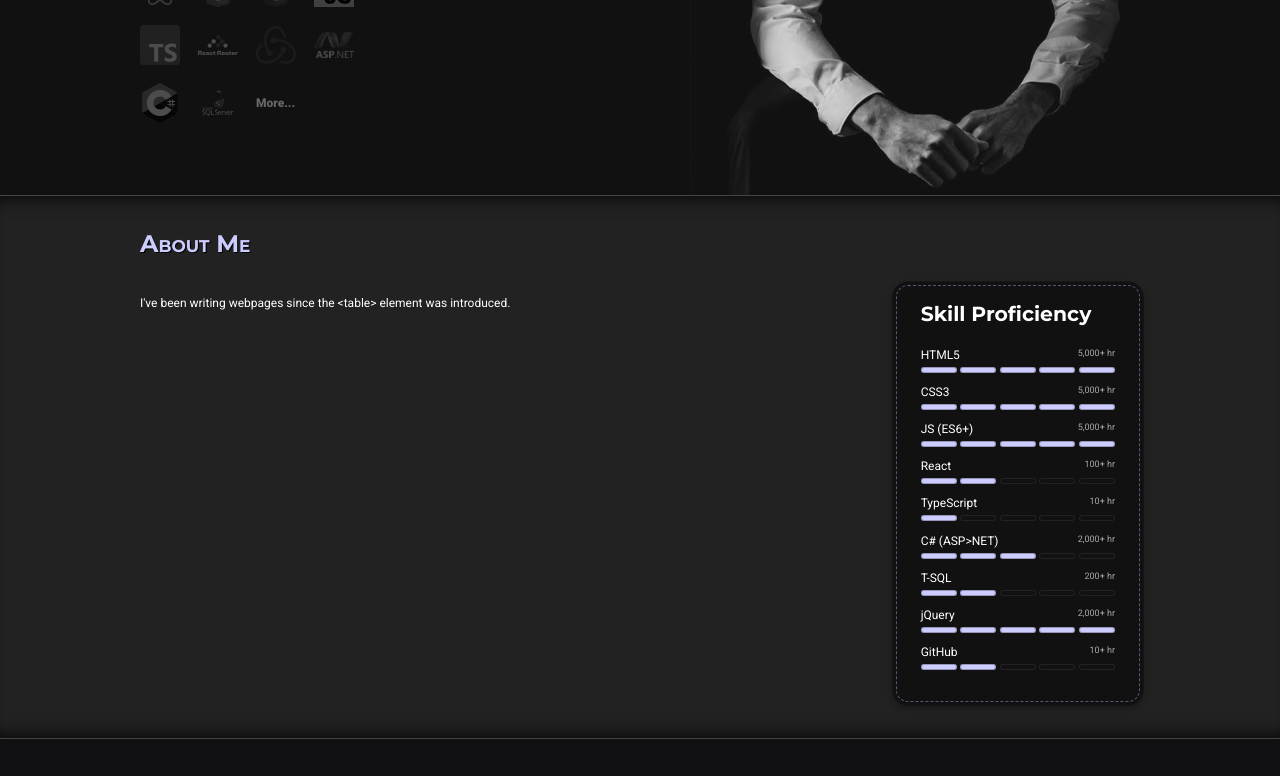
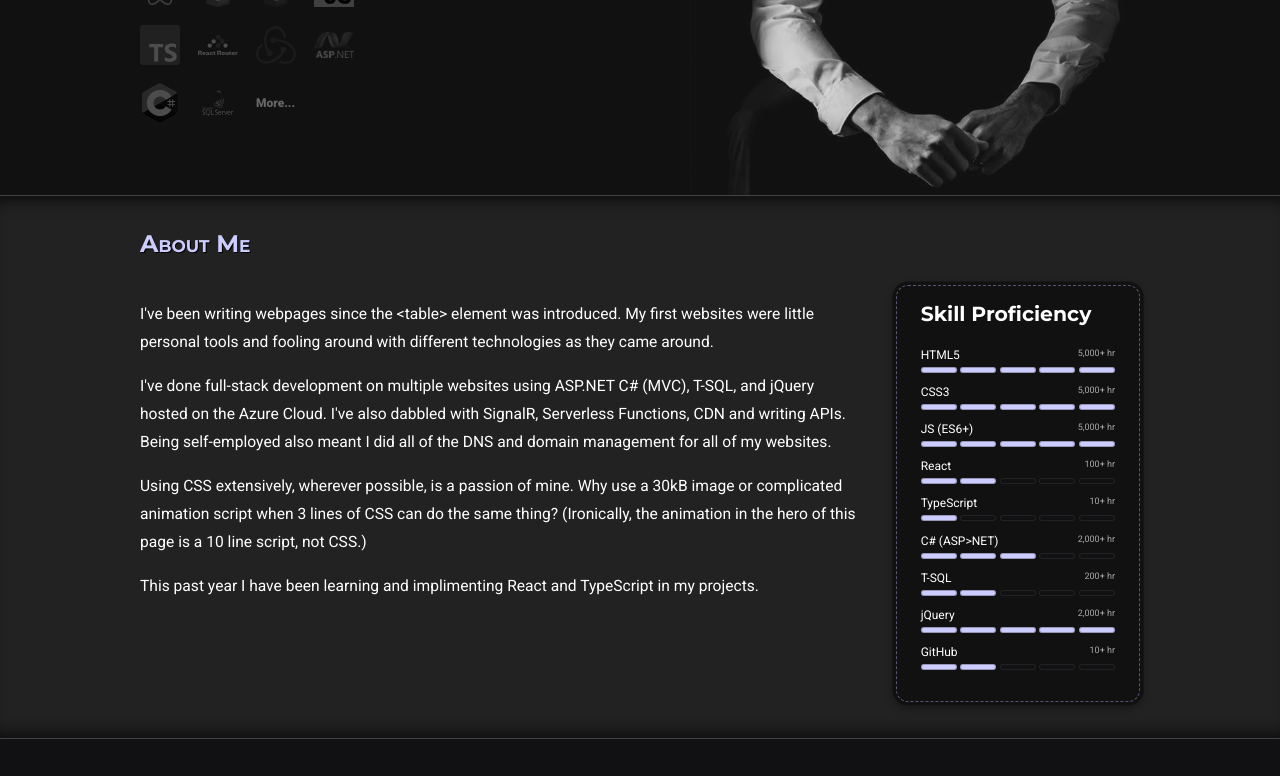
Before and after one commit to paulcarkner/web-developer-portfolio, a React (Create React App) app: page / in a window 1280 px wide. Shown: the part 437-1213 px from the top of the page. Built offline with nearby package versions, Linux system fonts and the light colour scheme; a web font is replaced by a local one.

Commit message:
Code clean-up and commenting

```diff
--- a/src/Sections/About.js
+++ b/src/Sections/About.js
@@ -12,7 +12,25 @@ export default function About() {
           <div>
             <p>
               I've been writing webpages since the &lt;table&gt; element was
-              introduced.
+              introduced. My first websites were little personal tools and
+              fooling around with different technologies as they came around.
+            </p>
+            <p>
+              I've done full-stack development on multiple websites using
+              ASP.NET C# (MVC), T-SQL, and jQuery hosted on the Azure Cloud.
+              I've also dabbled with SignalR, Serverless Functions, CDN and
+              writing APIs. Being self-employed also meant I did all of the DNS
+              and domain management for all of my websites.
+            </p>
+            <p>
+              Using CSS extensively, wherever possible, is a passion of mine.
+              Why use a 30kB image or complicated animation script when 3 lines
+              of CSS can do the same thing? (Ironically, the animation in the
+              hero of this page is a 10 line script, not CSS.)
+            </p>
+            <p>
+              This past year I have been learning and implimenting React and
+              TypeScript in my projects.
             </p>
           </div>
           <div className={Style.skillContainer}>
--- a/src/Sections/About.module.css
+++ b/src/Sections/About.module.css
@@ -2,6 +2,11 @@
   display: grid;
   grid-template-columns: 1fr auto;
   gap: 3em;
+}
+
+.aboutGrid p {
+  line-height: 1.8em;
+  font-size: 1.3em;
 }
 
 .skillContainer {
```
